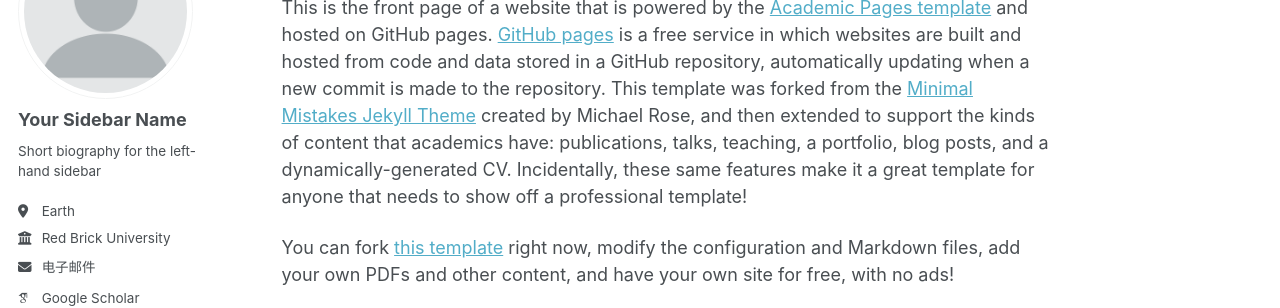
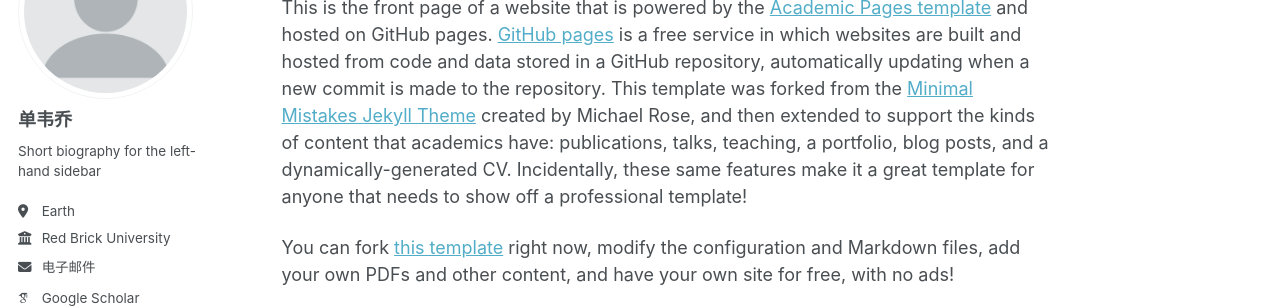
Before and after one commit to shanweiqiao/shanweiqiao.github.io, a Jekyll site: the page built from _pages/about.md, in a window 1280 px wide. Shown: the part 175-483 px from the top of the page. Built offline with Jekyll 4.4.1, drawn with Linux system fonts in a browser that asks for light colours; some web fonts are replaced; a script that is not in the unit is left out.

Commit message:
update test v1

```diff
--- a/_config.yml
+++ b/_config.yml
@@ -24,7 +24,7 @@ repository               : "academicpages/academicpages.github.io"
 author:
   # Biographic information
   avatar           : "profile.png"
-  name             : "Your Sidebar Name"
+  name             : "单韦乔"
   pronouns         : # example: "she/her"
   bio              : "Short biography for the left-hand sidebar"
   location         : "Earth"
```
